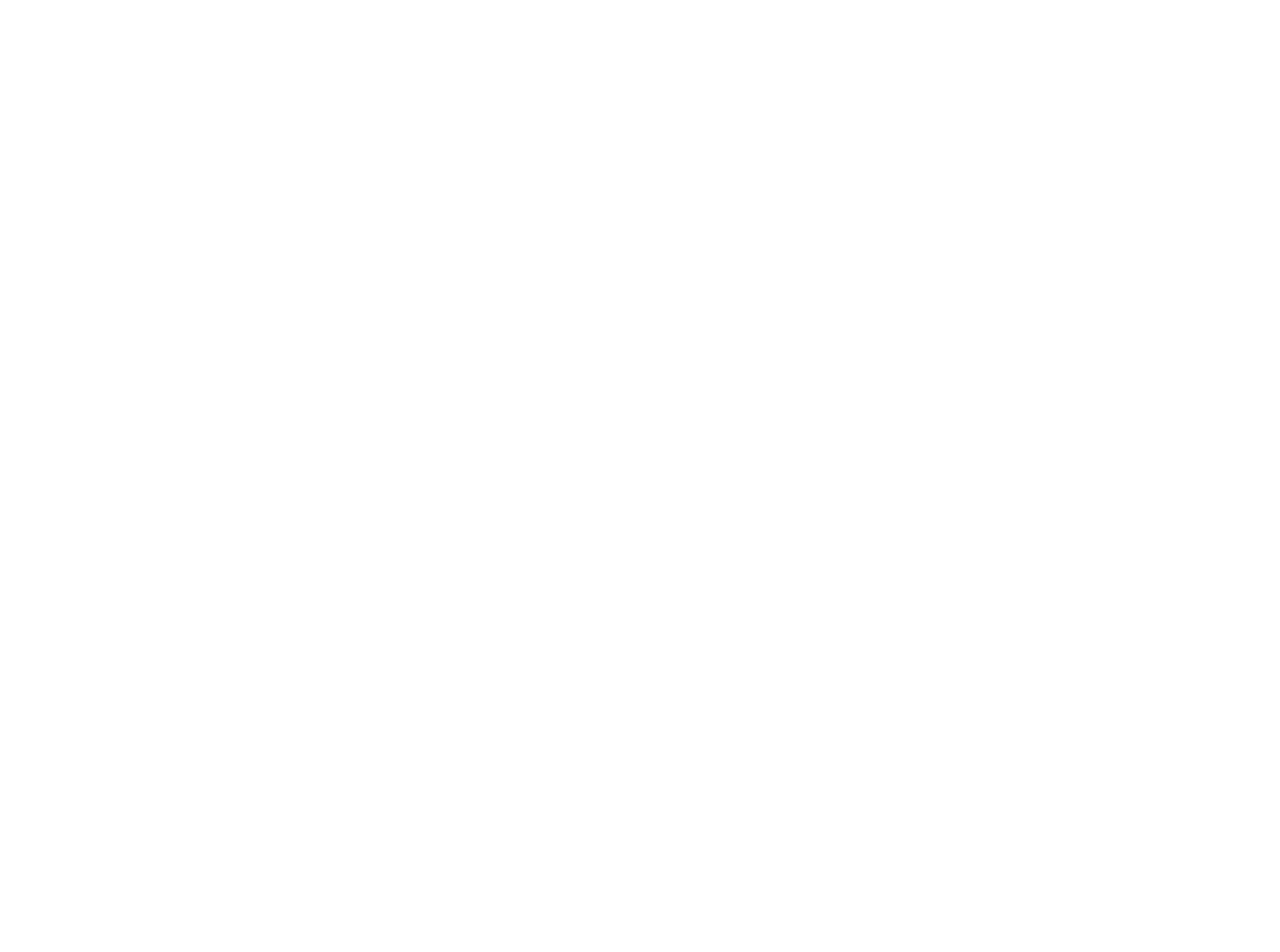
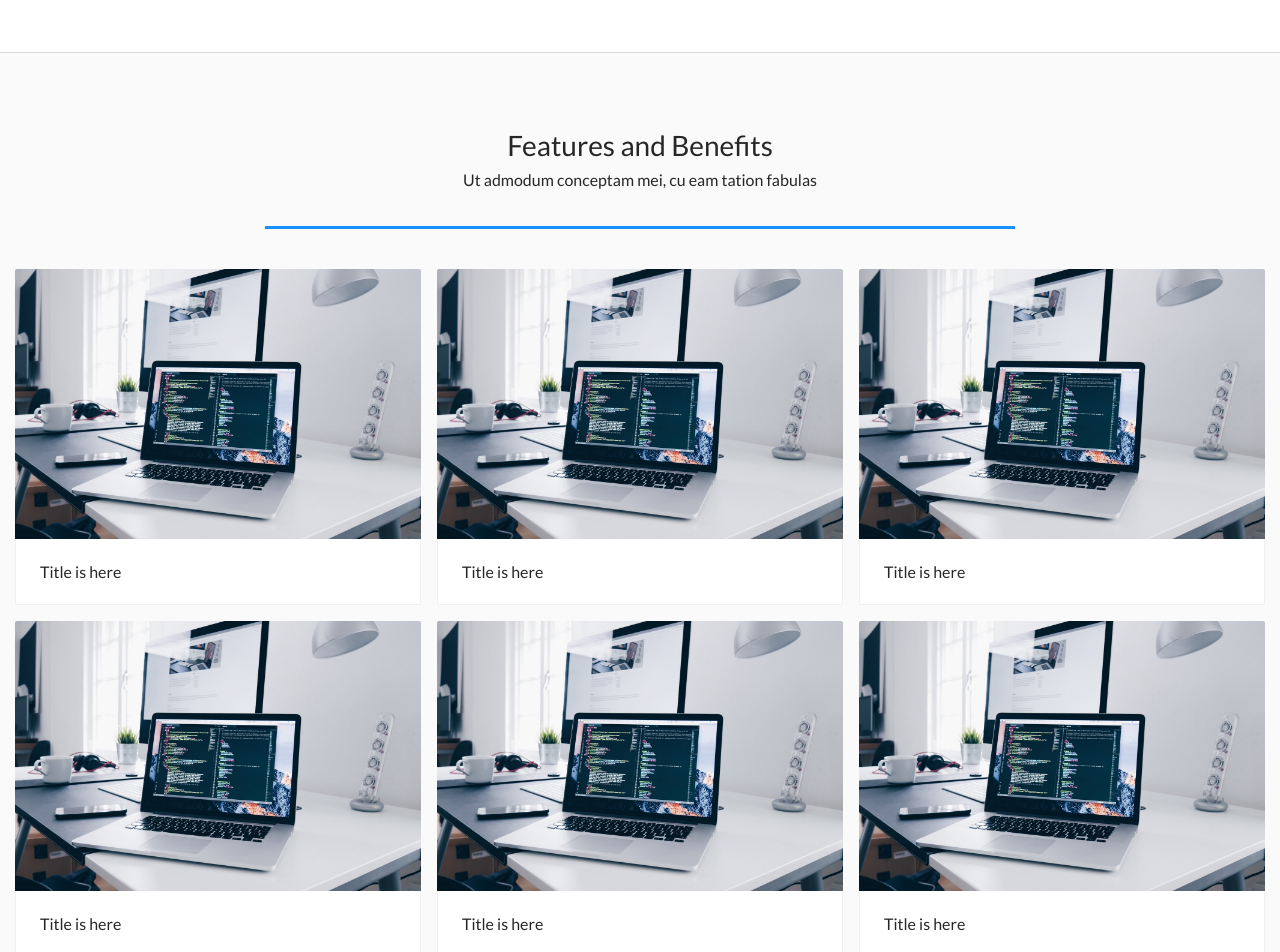
Before and after one commit to YasirHasn9/dive-into-ant, a React (Create React App) app in the folder dive-in-antd/: page / in a window 1280 px wide. Shown: the part 1360-2312 px from the top of the page. Before the commit the page ends 1472 px from the top, so only its background shows below. Built offline with nearby package versions, Linux system fonts and the light colour scheme.

Commit message:
feature section

```diff
--- a/dive-in-antd/src/App.js
+++ b/dive-in-antd/src/App.js
@@ -1,15 +1,18 @@
 import React from "react"
 import AppHeader from "./components/common/Header"
 import AppHome from "./view/Home"
-import {Layout , Menu} from "antd";
+import {Layout } from "antd";
 const {Header , Content} = Layout
 const App = () => {
     return (
 
             <Layout className="mainLayout">
+                {/* this is the header of the whole page  */}
                 <Header>
                     <AppHeader />
                 </Header>
+
+                {/* this is whatever content you see in the home page */}
                     <Content>
                        <AppHome />
                     </Content>
--- a/dive-in-antd/src/components/common/Header.js
+++ b/dive-in-antd/src/components/common/Header.js
@@ -1,5 +1,5 @@
 import React from "react";
-import {Menu , Button} from "antd"
+import {Menu } from "antd"
 
 
 const AppHeader = () => {
--- a/dive-in-antd/src/components/common/header.scss
+++ b/dive-in-antd/src/components/common/header.scss
@@ -1,15 +1,8 @@
-.container-fluid {
-  margin: 0 auto;
-  width: 100%;
-  max-width: 144rem;
-  padding: 0 1.5rem;
-}
-
 .header {
   display: flex;
   justify-content: space-between;
   align-items: center;
-  padding: 15px 0;
+  padding: 1.5rem 0;
 
   .ant-menu {
     background-color: inherit;
@@ -19,14 +12,13 @@
       font-size: 1.6rem;
     }
   }
-}
-
-.header .logo {
-  font-size: 22px;
-  text-transform: uppercase;
-  font-weight: 400;
-  i {
-    color: blue;
-    font-size: 3rem;
+  .logo {
+    font-size: 2.2rem;
+    text-transform: uppercase;
+    font-weight: 400;
+    i {
+      color: blue;
+      font-size: 3rem;
+    }
   }
 }
--- a/dive-in-antd/src/components/home/about.scss
+++ b/dive-in-antd/src/components/home/about.scss
@@ -3,10 +3,10 @@
   .titleHolder {
     text-align: center;
     position: relative;
-    padding: 0 0 20px;
-    margin: 0 0 40px;
+    padding: 0 0 2rem;
+    margin: 0 0 4rem;
     h2 {
-      font-size: 28px;
+      font-size: 2.8rem;
       margin: 0;
     }
 
@@ -28,9 +28,9 @@
   .content {
     text-align: center;
     .icon {
-      font-size: 40px;
+      font-size: 4rem;
       color: #1890ff;
-      margin: 0 0 10px;
+      margin: 0 0 1rem;
     }
   }
 }
--- /dev/null
+++ b/dive-in-antd/src/components/home/features.js
@@ -0,0 +1,64 @@
+import React from "react";
+import {Row , Col , Card} from "antd"
+import Image1 from "../../assets/images/hero.jpeg"
+const {Meta} = Card
+const AppFeature = () => {
+    return (
+        <div className="block featureBlock bgGray">
+            <div className="container-fluid">
+                <div className="titleHolder">
+                    <h2>Features and Benefits</h2>
+                    <p>Ut admodum conceptam mei,
+                        cu eam tation fabulas</p>
+                </div>
+                <Row gutter={[16,16]}>
+                    <Col span={8}>
+                        <Card
+                            hoverable
+                            cover={<img alt="example" src={Image1} />}>
+                            <Meta title="Title is here" />
+                        </Card>
+                    </Col>
+                    <Col span={8}>
+                        <Card
+                            hoverable
+                            cover={<img alt="example" src={Image1} />}>
+                            <Meta title="Title is here" />
+                        </Card>
+                    </Col>
+                    <Col span={8}>
+                        <Card
+                            hoverable
+                            cover={<img alt="example" src={Image1}/>}>
+                            <Meta title="Title is here" />
+                        </Card>
+                    </Col>
+                    <Col span={8}>
+                        <Card
+                            hoverable
+                            cover={<img alt="example" src={Image1} />}>
+                            <Meta title="Title is here" />
+                        </Card>
+                    </Col>
+                    <Col span={8}>
+                        <Card
+                            hoverable
+                            cover={<img alt="example" src={Image1} />}>
+                            <Meta title="Title is here" />
+                        </Card>
+                    </Col>
+                    <Col span={8}>
+                        <Card
+                            hoverable
+                            cover={<img alt="example" src={Image1} />}>
+                            <Meta title="Title is here" />
+                        </Card>
+                    </Col>
+                </Row>
+            </div>
+
+        </div>
+    )
+}
+
+export default AppFeature
--- /dev/null
+++ b/dive-in-antd/src/components/home/features.scss
@@ -0,0 +1,3 @@
+.test {
+  color: red;
+}
--- a/dive-in-antd/src/components/home/hero.js
+++ b/dive-in-antd/src/components/home/hero.js
@@ -1,13 +1,6 @@
 import React from "react";
 
 import { Carousel , Button} from 'antd';
-const contentStyle = {
-    height: '160px',
-    color: '#fff',
-    lineHeight: '160px',
-    textAlign: 'center',
-    background: '#364d79',
-  };
   const items = [
     {
       key: '1',
@@ -33,14 +26,14 @@
                 {
                     items.map(item => {
                         return (
-                            <div className="container-fluid">
+                            <div className="container-fluid" key={item.key}>
                                 <div className="content">
                                         <h3>{item.title}</h3>
                                         <p>{item.content}</p>
                                         <div className="btnHolder">
                                     <Button type="primary" size="large">Learn More</Button>
                                     <Button size="large">
-                                        <i class="fas fa-desktop"></i>
+                                        <i className="fas fa-desktop"></i>
                                         Watch A  Demo</Button>
                                 </div>
                                 </div>
--- a/dive-in-antd/src/components/home/hero.scss
+++ b/dive-in-antd/src/components/home/hero.scss
@@ -4,7 +4,7 @@
       rgba(#f8f8f8e5, 0.7),
       rgba(#f8f8f89a, 0.2)
     ),
-    url("../../assests/images/hero-1.jpg");
+    url("../../assets/images/hero-1.jpg");
   background-position: 50% 100%;
   background-size: cover;
   height: 100vh;
@@ -25,16 +25,16 @@
     background: #1890ff !important;
   }
   .content {
-    max-width: 640px;
+    max-width: 64rem;
     display: flex;
     flex-direction: column;
     justify-content: center;
     padding: 0 0 7rem;
   }
   h3 {
-    font-size: 30px;
+    font-size: 3rem;
     line-height: 1.2;
-    margin: 0 0 30px;
+    margin: 0 0 3rem;
   }
   p {
     margin: 0 0 3rem;
--- a/dive-in-antd/src/index.js
+++ b/dive-in-antd/src/index.js
@@ -7,4 +7,6 @@
 import "./index.scss";
 import App from "./App"
 
-ReactDOM.render(<App /> , document.getElementById("root"))
+ReactDOM.render(<React.StrictMode>
+    <App />
+</React.StrictMode> , document.getElementById("root"))
--- a/dive-in-antd/src/index.scss
+++ b/dive-in-antd/src/index.scss
@@ -17,7 +17,14 @@
 @import "./components/common/header.scss";
 @import "./components/home/hero.scss";
 @import "./components/home/about.scss";
+@import "./components/home/features.scss";
 
+.container-fluid {
+  margin: 0 auto;
+  width: 100%;
+  max-width: 144rem;
+  padding: 0 1.5rem;
+}
 .ant-layout {
   background: #fff !important;
 }
@@ -42,4 +49,34 @@
   left: 0;
   right: 0;
   z-index: 999;
+  box-shadow: 0 0.4rem 1rem gray;
 }
+
+.bgGray {
+  background: #fafafa;
+}
+.block {
+  padding: 7rem 0;
+  border-bottom: 1px solid #d9d9d9;
+}
+
+.titleHolder {
+  text-align: center;
+  position: relative;
+  padding: 0 0 2rem;
+  margin: 0 0 4rem;
+  h2 {
+    font-size: 2.8rem;
+    margin: 0;
+    &:after {
+      transform: translateX(-50%);
+      content: "";
+      background: #1890ff;
+      position: absolute;
+      bottom: 0;
+      left: 50%;
+      height: 3px;
+      width: 60%;
+    }
+  }
+}
--- a/dive-in-antd/src/view/Home.js
+++ b/dive-in-antd/src/view/Home.js
@@ -7,12 +7,14 @@
 import React from "react"
 import AppHero from "../components/home/hero"
 import AppAbout from "../components/home/about"
+import AppFeatures from "../components/home/features"
 
 const AppHome = () => {
     return (
         <div className="main">
              <AppHero />
              <AppAbout />
+             <AppFeatures />
         </div>
     )
 }
```
Also changed, not shown: dive-in-antd/src/components/home/about.js (+7 -2 lines), dive-in-antd/src/assets/images/hero-1.jpg (renamed from dive-in-antd/src/assests/images/hero-1.jpg), dive-in-antd/src/assets/images/hero.jpeg (renamed from dive-in-antd/src/assests/images/hero.jpeg).
